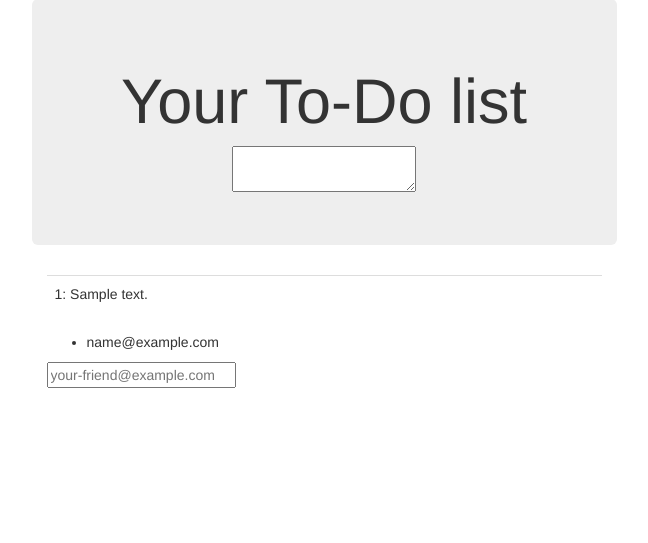
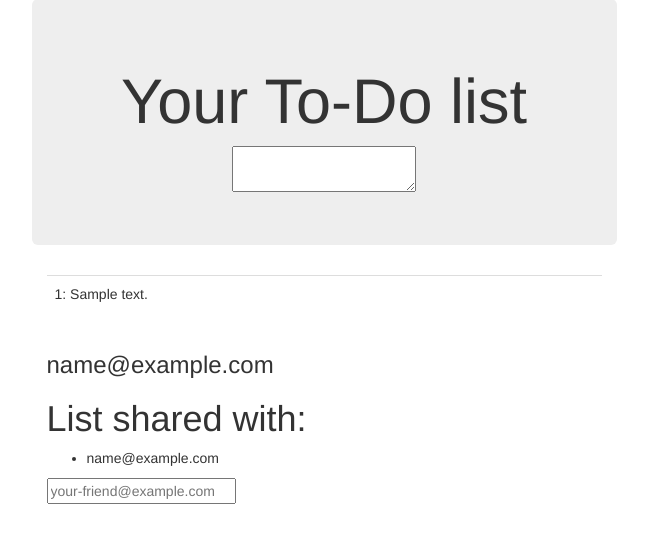
Before and after one commit to r0bwt191/superlists, a Django app: template lists/templates/list.html in a window 1280 px wide. Shown: the part 73-616 px from the top of the page, without its empty margins (316-964 px from the left). Run offline with Django 3.2, Linux system fonts and the light colour scheme; the template is opened without the code that fills it: most values are stand-ins (such as "Sample title", 1, 10 or a date in 2020); form fields are guessed from the names that the template uses; some libraries are stand-ins or nearby versions.

Commit message:
all tests passing, sharing bits need tidying

```diff
--- a/functional_tests/test_sharing.py
+++ b/functional_tests/test_sharing.py
@@ -2,7 +2,7 @@ from selenium import webdriver
 from .base import FunctionalTest
 from .list_page import ListPage
 from .my_lists_page import MyListsPage
-
+import time
 
 def quit_if_possible(browser):
     try: browser.quit()
--- a/lists/templates/list.html
+++ b/lists/templates/list.html
@@ -14,6 +14,8 @@
 
 {% block extra_content %}
     <div>
+        <h3 id="id_list_owner">{{ list.owner.email }}</h3>
+        <h1>List shared with:</h1>
         <ul class="list-sharee">
             {% for sharee in list.shared_with.all %}
                 <li>{{ sharee.email }}</li>
--- a/lists/templates/my_lists.html
+++ b/lists/templates/my_lists.html
@@ -10,5 +10,8 @@
         {% for list in owner.list_set.all %}
             <li><a href="{{ list.get_absolute_url }}">{{ list.name }}</a></li>
         {% endfor %}
+        {% for list in owner.shared_with.all %}
+            <li><a href="{{ list.get_absolute_url }}">{{ list.name }}</a></li>
+        {% endfor %}
     </ul>
 {% endblock %}
```
